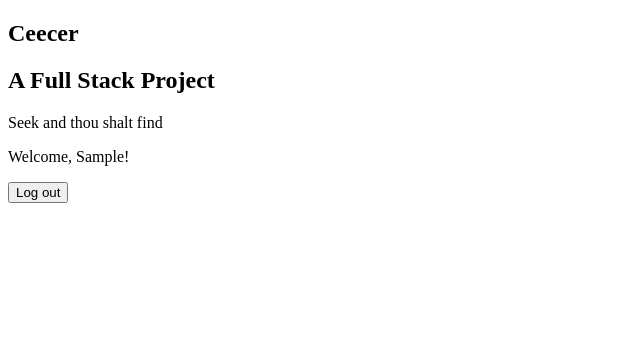
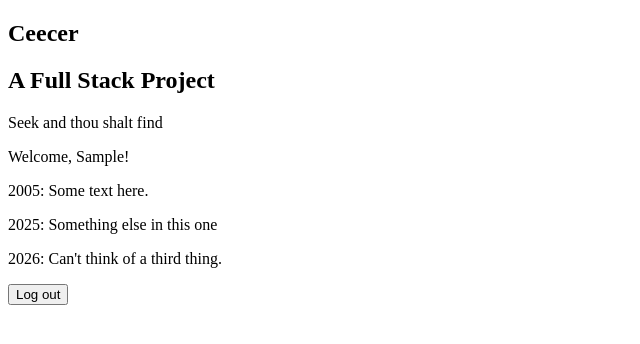
Before and after one commit to akskettu-hub/FullStackProject, a React (Vite) app: page / in a window 1280 px wide. Both pictures are taken after typing "Sample", "Sample123" into the empty fields and a click on the button "Log in". Shown: the top 344 px of the page, without its empty margins (0-640 px from the left). Built offline with nearby package versions, Linux system fonts and the light colour scheme; data requests are answered from the project's data file.

Commit message:
Add mock document display and reorganise user view.

```diff
--- a/src/App.tsx
+++ b/src/App.tsx
@@ -1,15 +1,34 @@
-import React, { useState, type SyntheticEvent } from "react";
+import axios from "axios";
+import React, { useEffect, useState, type SyntheticEvent } from "react";
 
 type GreetingProps = {
   name: string;
-  onLogOut: () => void;
 };
 
 const Greeting = (props: GreetingProps) => {
-  console.log(props);
   return (
     <div>
       <p>Welcome, {props.name}!</p>
+    </div>
+  );
+};
+
+type UserViewProps = {
+  name: string;
+  onLogOut: () => void;
+  docs: Doc[];
+};
+
+const UserView = (props: UserViewProps) => {
+  console.log("props docs", props.docs);
+  return (
+    <div>
+      <Greeting name={props.name} />
+      {props.docs.map((doc) => (
+        <p key={doc.id}>
+          {doc.year}: {doc.textContent}
+        </p>
+      ))}
       <button onClick={props.onLogOut}>Log out</button>
     </div>
   );
@@ -89,15 +108,33 @@ const UserLoginPrompt = (props: LogInProps) => {
   );
 };
 
+type Doc = {
+  id: number;
+  textContent: string;
+  year: number;
+};
+
 const App = () => {
   const [name, setName] = useState<string>("");
   const [logInStatus, setLogInStatus] = useState<boolean>(false);
+  const [docs, setDocs] = useState<Doc[]>([]);
 
   function handleLogout() {
     console.log("log out button clicked.");
     setLogInStatus(false);
     setName("");
   }
+
+  useEffect(() => {
+    console.log("effect");
+
+    axios.get<Doc[]>("http://localhost:3001/docs").then((res) => {
+      console.log("promise fulfilled");
+      const data = res.data;
+      setDocs(data);
+    });
+  }, []);
+  console.log("got", docs.length, "docs");
 
   return (
     <section>
@@ -107,7 +144,7 @@ const App = () => {
         <p>Seek and thou shalt find</p>
       </div>
       {logInStatus ? (
-        <Greeting name={name} onLogOut={handleLogout} />
+        <UserView name={name} onLogOut={handleLogout} docs={docs} />
       ) : (
         <UserLoginPrompt
           setUsername={setName}
```
